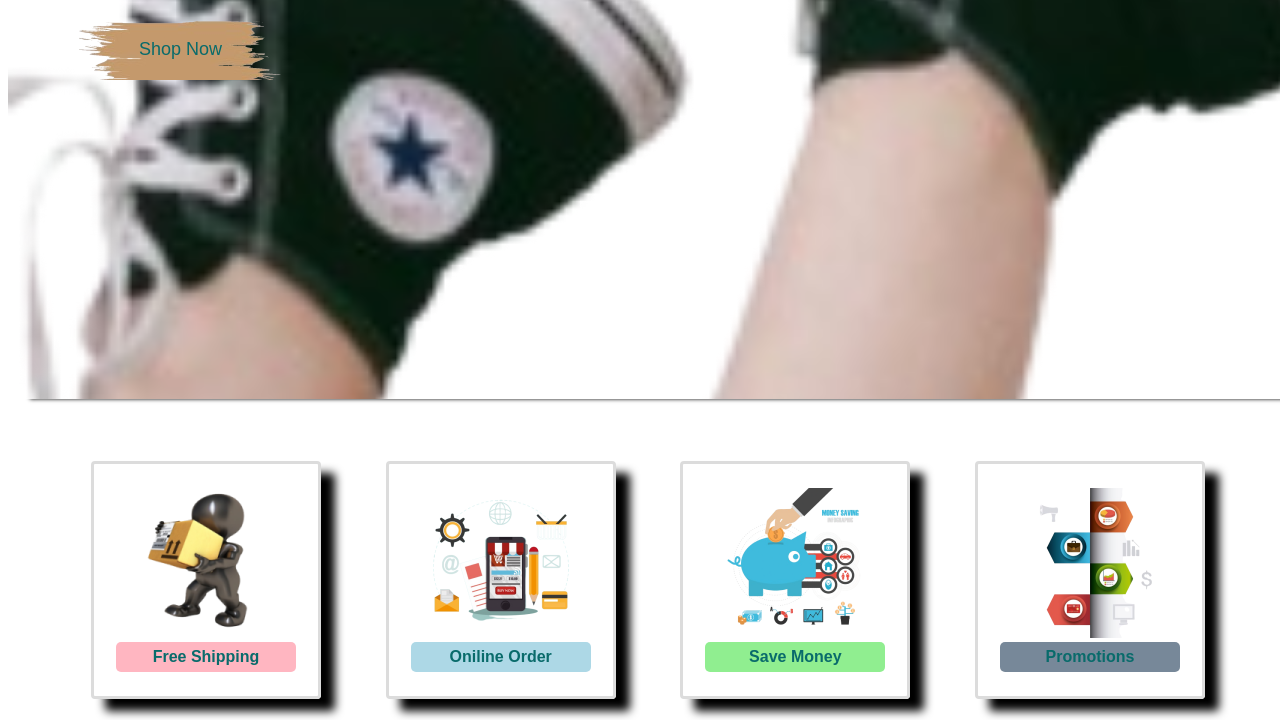
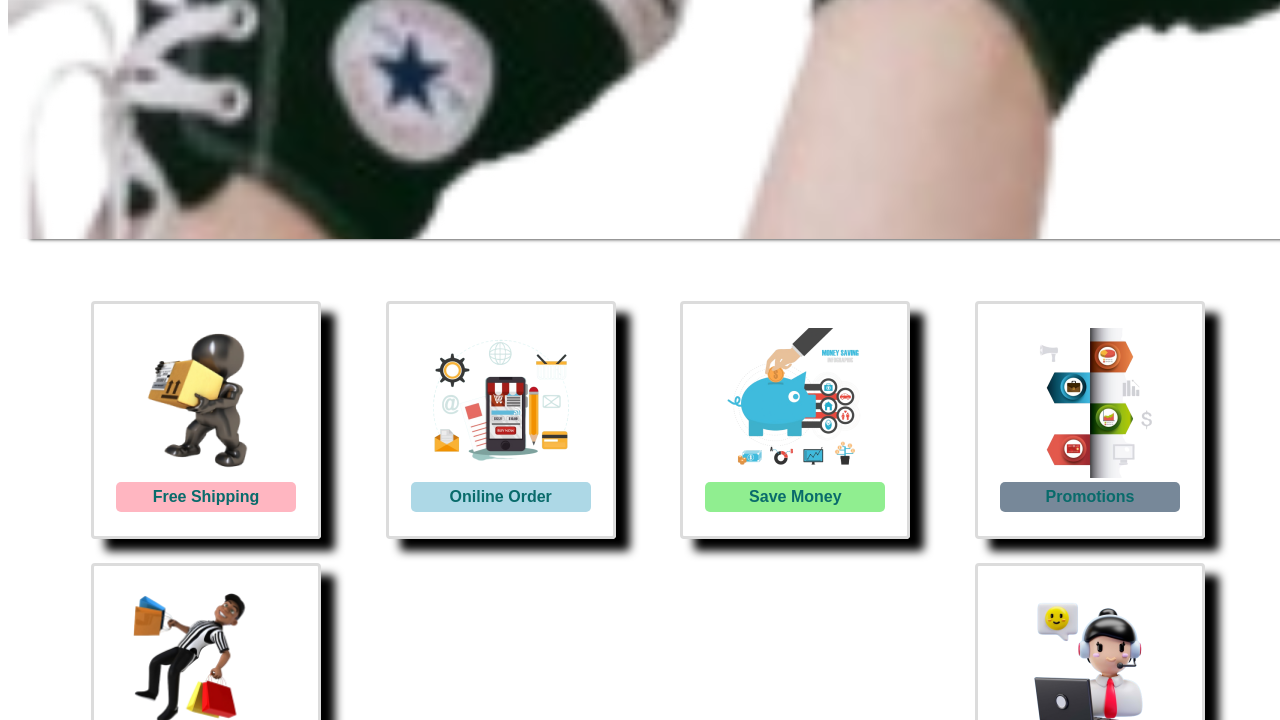
Before and after one commit to ianthedeveloper/E-Commerce-Store, a plain HTML site: page index.html in a window 1280 px wide. Shown: the part 629-1349 px from the top of the page. Drawn offline with Linux system fonts and the light colour scheme.

Commit message:
Adjusting the Homepage backgroung image

```diff
--- a/style.css
+++ b/style.css
@@ -138,13 +138,12 @@ html, body{
 
 /* HOMEPAGE SECTION */
 .homepage{
-    position: relative;
     padding: 50px 71px;
     background-image: url('./images/logos/homepage111.png');
     background-size: cover;
     background-position: center;
     background-repeat: no-repeat;
-    height: 100vh;
+    height: 80vh;
     box-shadow: 22px 0px 4px #000000;
 
 }
```
